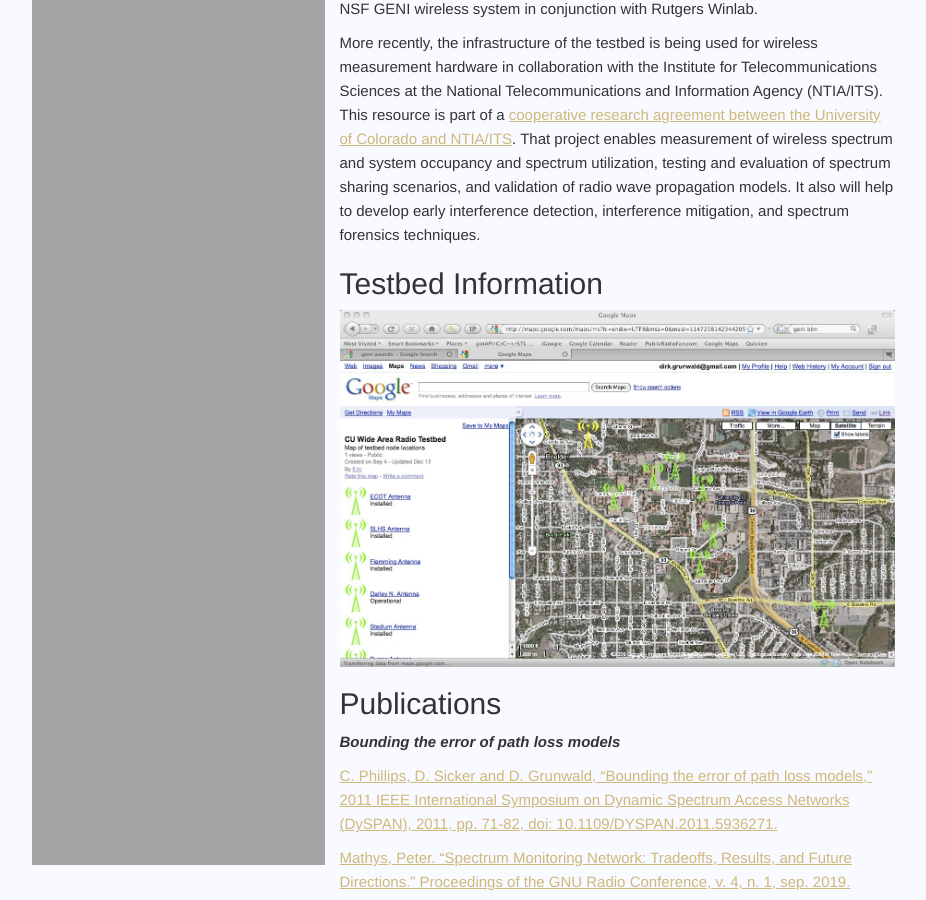
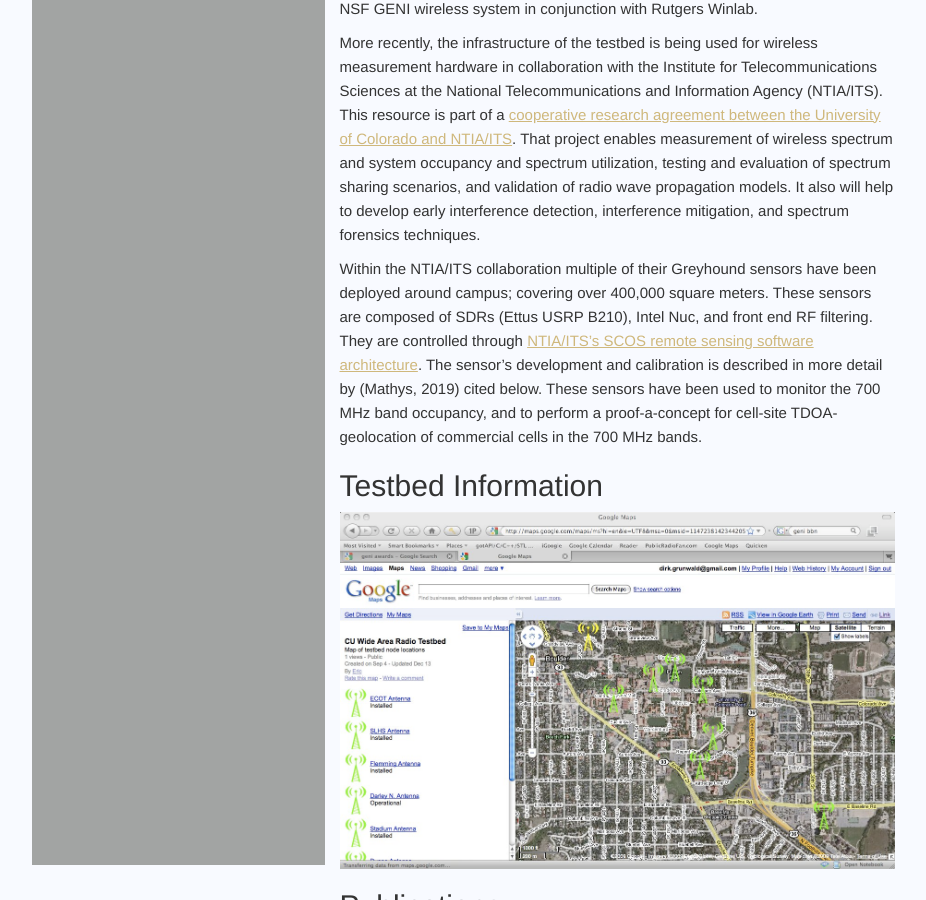
Before and after one commit to cu-computer-systems/cu-computer-systems.github.io, a Jekyll site: the page built from collections/_projects/cu-wart.md, in a window 1280 px wide and 900 px high, scrolled down 583 px. Shown: the whole window, without its empty margins (23-949 px from the left). Built offline with Jekyll 4.4.1, drawn with Linux system fonts in a browser that asks for light colours; nearby versions of some CDN libraries.

Commit message:
SCOS details

```diff
--- a/collections/_projects/cu-wart.md
+++ b/collections/_projects/cu-wart.md
@@ -28,6 +28,9 @@
 This resource is part of a [cooperative research agreement between the University of Colorado and NTIA/ITS](https://www.ntia.gov/press-release/2018/ntia-signs-agreement-wireless-test-bed-study-partnership-university-colorado).
 That project enables measurement of wireless spectrum and system occupancy and spectrum utilization, testing and evaluation of spectrum sharing scenarios, and validation of radio wave propagation models. It also will help to develop early interference detection, interference mitigation, and spectrum forensics techniques.
 
+Within the NTIA/ITS collaboration multiple of their Greyhound sensors have been deployed around campus; covering over 400,000 square meters. These sensors are composed of SDRs (Ettus USRP B210), Intel Nuc, and front end RF filtering. They are controlled through [NTIA/ITS’s SCOS remote sensing software architecture](https://github.com/NTIA/scos-sensor).  The sensor’s development and calibration is described in more detail by (Mathys, 2019) cited below. These sensors have been used to monitor the 700 MHz band occupancy, and to perform a proof-a-concept for cell-site TDOA-geolocation of commercial cells in the 700 MHz bands.
+
+
 ## Testbed Information
 
 <img src="/assets/img/project/cu-wart/WART-map.jpg" width="100%">
```
